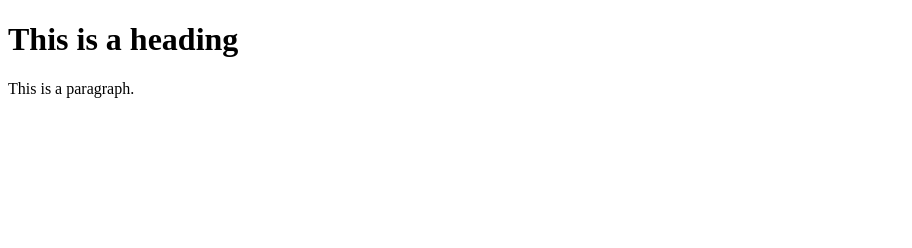
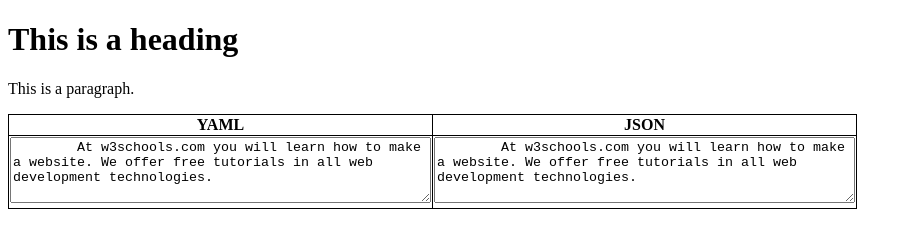
Before and after one commit to karishmaslaud/SELamdaProject, a plain HTML site: page intro.html in a window 1280 px wide. Shown: the whole page, without its empty margins (0-912 px from the left). Drawn offline with Linux system fonts and the light colour scheme.

Commit message:
added basic html

```diff
--- a/intro.html
+++ b/intro.html
@@ -1,10 +1,29 @@
 <!DOCTYPE html>
+
 <html>
-<title>HTML Tutorial</title>
+<head>
+    <link rel="stylesheet" type="text/css" href="style.css">
+</head>
+<title>First Site</title>
 <body>
 
 <h1>This is a heading</h1>
 <p>This is a paragraph.</p>
 
+<table>
+    <tr>
+      <th>YAML</th>
+      <th>JSON</th>
+    </tr>
+    <tr>
+      <td><textarea  rows="4" cols="50" contentEditable=true>
+        At w3schools.com you will learn how to make a website. We offer free tutorials in all web development technologies.
+        </textarea></td>
+      <td><textarea  rows="4" cols="50" contentEditable=true>
+        At w3schools.com you will learn how to make a website. We offer free tutorials in all web development technologies.
+        </textarea></td>
+    </tr>
+  </table>
+
 </body>
 </html>
--- /dev/null
+++ b/style.css
@@ -0,0 +1,7 @@
+table {
+    border-collapse: collapse;
+  }
+
+  table, td, th {
+    border: 1px solid black;
+  }
```
Also changed, not shown: 1 other file.
